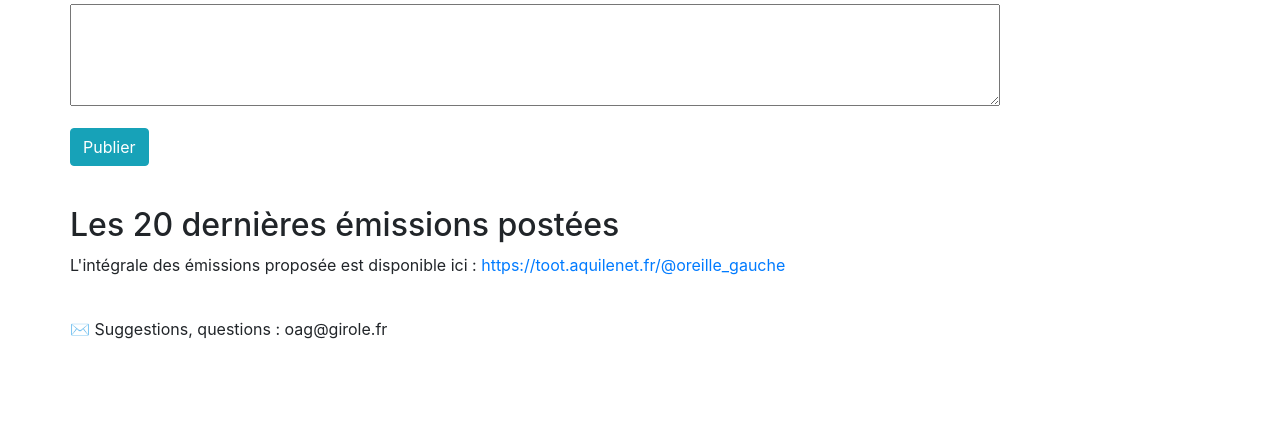
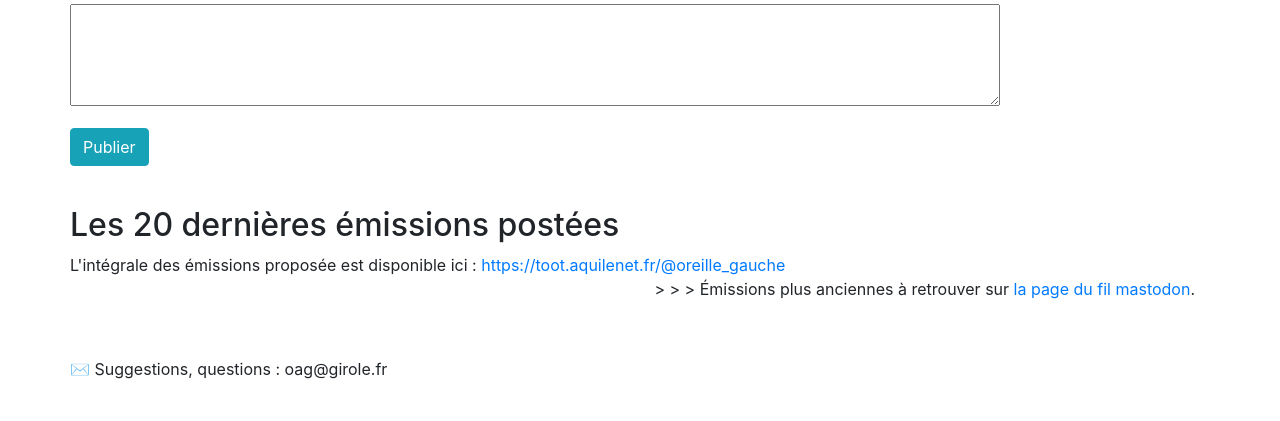
Before and after one commit to Jojo144/oreille_a_gauche, a Django app: template main/templates/submit_toot.html in a window 1280 px wide. Shown: the part 528-949 px from the top of the page. Before the commit the page ends 867 px from the top, so only its background shows below. Run offline with Django 3.2, Linux system fonts and the light colour scheme; the template is opened without the code that fills it: values that come from a table or form of the project are taken from there, others are empty; parts of the project's set-up code (start-up, migrations or seed data) failed here and were passed over; some libraries are stand-ins or nearby versions.

Commit message:
Ajoute un lien vers le fil mastodon au bon endroit lorsqu'on en veut plus !

```diff
--- a/main/templates/submit_toot.html
+++ b/main/templates/submit_toot.html
@@ -97,6 +97,13 @@
 		</div>
 		{% endfor %}
 	    </div>
+        <div class="row">
+            <p style="text-align: right" class="col-12">
+            &gt; &gt; &gt; Émissions plus anciennes à retrouver sur
+
+            <a href="https://toot.aquilenet.fr/@oreille_gauche">la page du fil mastodon</a>.
+            </p>
+        </div>
 	    <div class ="row top-space">
 		✉ Suggestions, questions : oag@girole.fr
 	    </div>
```
